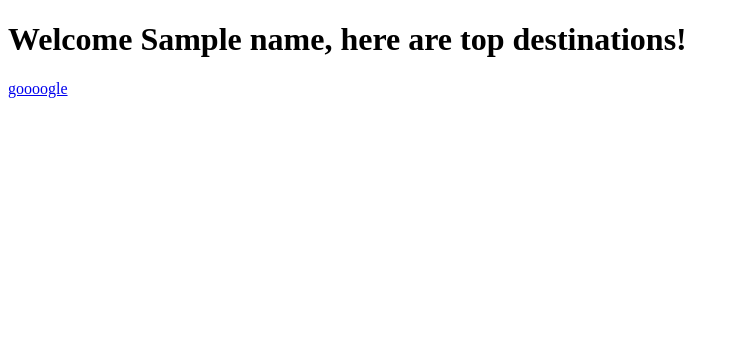
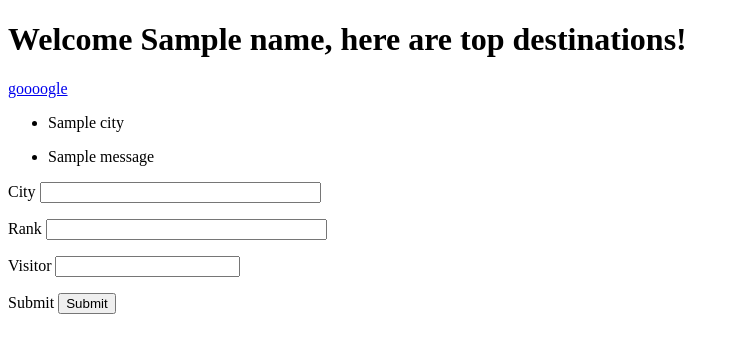
Before and after one commit to kimnguyen4497/FlaskHW.KN, a Python web app: template myhome/templates/home.html in a window 1280 px wide. Shown: the top 353 px of the page, without its empty margins (0-739 px from the left). Run offline with Jinja, Linux system fonts and the light colour scheme; the template is opened without the code that fills it: most values are stand-ins (such as "Sample title", 1, 10 or a date in 2020); one stand-in notice (Sample message) is shown; form fields are guessed from the names that the template uses.

Commit message:
add some features to this route and HTML

```diff
--- a/myhome/templates/home.html
+++ b/myhome/templates/home.html
@@ -1,5 +1,30 @@
 {% extends "base.html" %}
 {% block content %}
-<h1>Welcome {{name}}, here are top destinations!</h1>
-<a href="https://www.google.com">goooogle</a>
+ <h1>Welcome {{name}}, here are top destinations!</h1>
+ <a href="https://www.google.com">goooogle</a>
+    <ul>
+        {% for city in cities %}
+        <li>{{ city }}</li>
+        {% endfor %}
+    </ul>
+    {% with messages = get_flashed_messages() %}
+    {% if messages %}
+    <ul>
+        {% for message in messages %}
+        <li>{{ message }}</li>
+        {% endfor %}
+    </ul>
+    {% endif %}
+    {% endwith %}
+    <form method="POST" novalidate>
+        {{ form.hidden_tag() }}
+
+        <p> {{ form.city.label }} {{ form.cityName(size=32) }}</p>
+
+        <p> {{ form.rank.label }} {{ form.cityrank(size=32) }}</p>
+
+        <p> {{ form.visitor.label }} {{ form.visitor() }}</p>
+
+        <p> {{ form.submit.label }} {{ form.submit() }}</p>
+    </form>
 {% endblock %}
```
Also changed, not shown: 2 other files.
